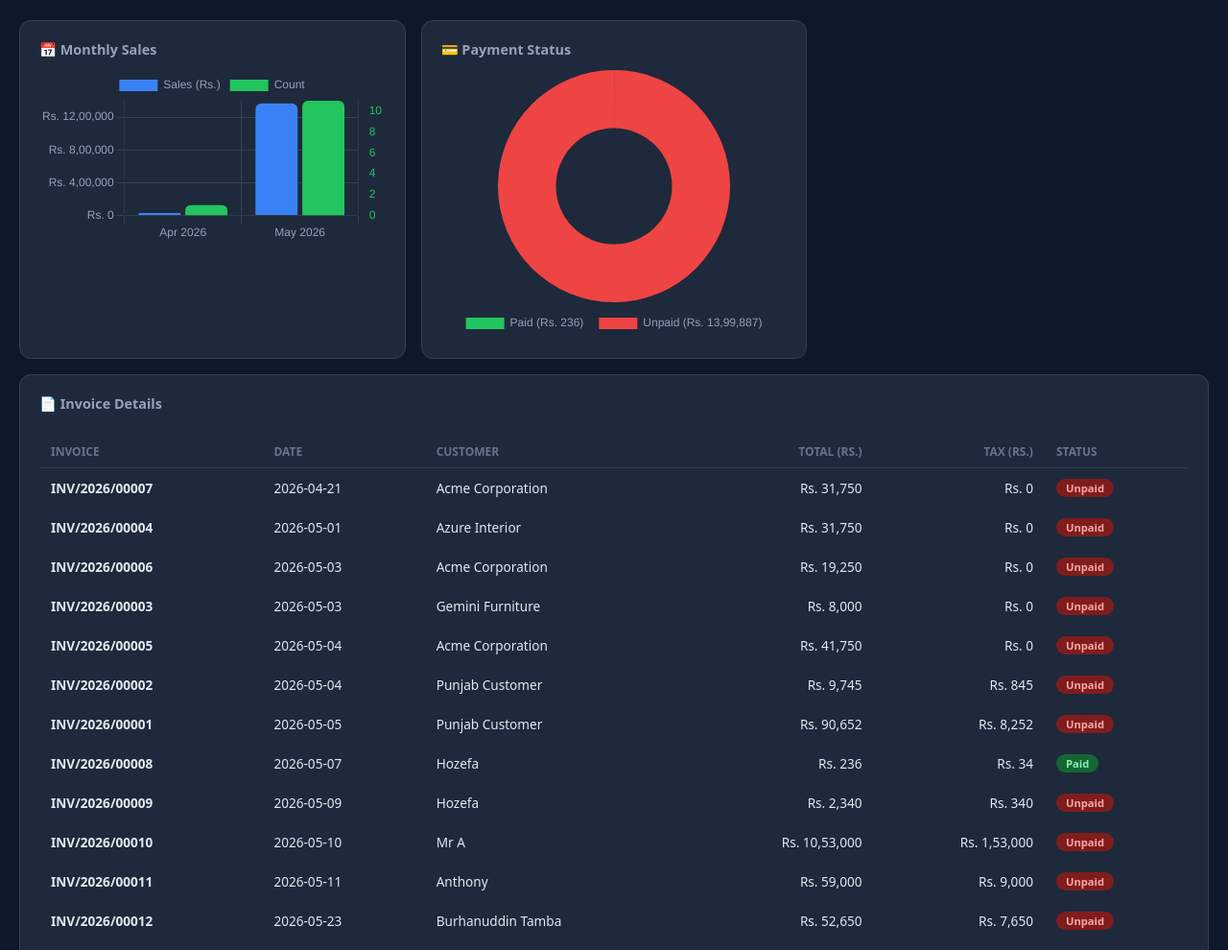
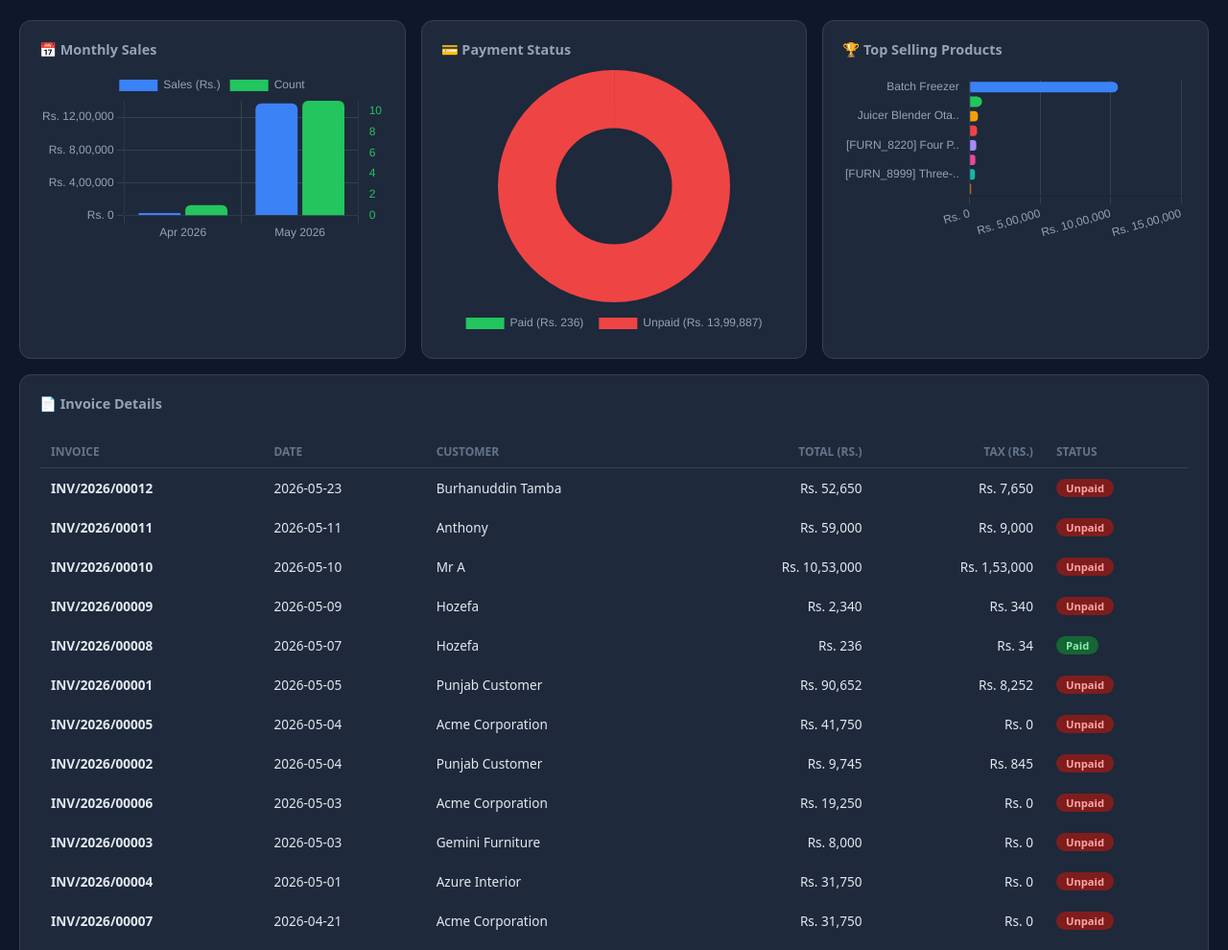
Before and after one commit to hussainezzi/sales-dashboard, a plain HTML site: page index.html in a window 1280 px wide. Shown: the part 362-1352 px from the top of the page at 96% size. Drawn offline with nearby package versions, Linux system fonts and the light colour scheme.

Commit message:
Add product sales chart to dashboard

```diff
--- a/data.json
+++ b/data.json
@@ -1,7 +1,7 @@
 {
   "company": "Bismillah Traders",
   "period": "Jan 06, 2026 \u2013 Jul 05, 2026",
-  "generated": "2026-07-05 18:39 PKT",
+  "generated": "2026-07-05 18:51 PKT",
   "summary": {
     "total_invoices": 12,
     "grand_total": 1400123.34,
@@ -24,21 +24,75 @@
   },
   "invoices": [
     {
-      "invoice": "INV/2026/00007",
-      "date": "2026-04-21",
+      "invoice": "INV/2026/00012",
+      "date": "2026-05-23",
+      "customer": "Burhanuddin Tamba",
+      "total": 52650.0,
+      "untaxed": 45000.0,
+      "tax": 7650.0,
+      "paid": false
+    },
+    {
+      "invoice": "INV/2026/00011",
+      "date": "2026-05-11",
+      "customer": "Anthony",
+      "total": 59000.0,
+      "untaxed": 50000.0,
+      "tax": 9000.0,
+      "paid": false
+    },
+    {
+      "invoice": "INV/2026/00010",
+      "date": "2026-05-10",
+      "customer": "Mr A",
+      "total": 1053000.0,
+      "untaxed": 900000.0,
+      "tax": 153000.0,
+      "paid": false
+    },
+    {
+      "invoice": "INV/2026/00009",
+      "date": "2026-05-09",
+      "customer": "Hozefa",
+      "total": 2340.0,
+      "untaxed": 2000.0,
+      "tax": 340.0,
+      "paid": false
+    },
+    {
+      "invoice": "INV/2026/00008",
+      "date": "2026-05-07",
+      "customer": "Hozefa",
+      "total": 236.34,
+      "untaxed": 202.0,
+      "tax": 34.34,
+      "paid": true
+    },
+    {
+      "invoice": "INV/2026/00001",
+      "date": "2026-05-05",
+      "customer": "Punjab Customer",
+      "total": 90652.0,
+      "untaxed": 82400.0,
+      "tax": 8252.0,
+      "paid": false
+    },
+    {
+      "invoice": "INV/2026/00005",
+      "date": "2026-05-04",
       "customer": "Acme Corporation",
-      "total": 31750.0,
-      "untaxed": 31750.0,
+      "total": 41750.0,
+      "untaxed": 41750.0,
       "tax": 0.0,
       "paid": false
     },
     {
-      "invoice": "INV/2026/00004",
-      "date": "2026-05-01",
-      "customer": "Azure Interior",
-      "total": 31750.0,
-      "untaxed": 31750.0,
-      "tax": 0.0,
+      "invoice": "INV/2026/00002",
+      "date": "2026-05-04",
+      "customer": "Punjab Customer",
+      "total": 9745.0,
+      "untaxed": 8900.0,
+      "tax": 845.0,
       "paid": false
     },
     {
@@ -60,76 +114,84 @@
       "paid": false
     },
     {
-      "invoice": "INV/2026/00005",
-      "date": "2026-05-04",
-      "customer": "Acme Corporation",
-      "total": 41750.0,
-      "untaxed": 41750.0,
+      "invoice": "INV/2026/00004",
+      "date": "2026-05-01",
+      "customer": "Azure Interior",
+      "total": 31750.0,
+      "untaxed": 31750.0,
       "tax": 0.0,
       "paid": false
     },
     {
-      "invoice": "INV/2026/00002",
-      "date": "2026-05-04",
-      "customer": "Punjab Customer",
-      "total": 9745.0,
-      "untaxed": 8900.0,
-      "tax": 845.0,
+      "invoice": "INV/2026/00007",
+      "date": "2026-04-21",
+      "customer": "Acme Corporation",
+      "total": 31750.0,
+      "untaxed": 31750.0,
+      "tax": 0.0,
       "paid": false
+    }
+  ],
+  "products": [
+    {
+      "name": "Batch Freezer",
+      "qty": 2.0,
+      "total": 1053000.0
     },
     {
-      "invoice": "INV/2026/00001",
-      "date": "2026-05-05",
-      "customer": "Punjab Customer",
-      "total": 90652.0,
-      "untaxed": 82400.0,
-      "tax": 8252.0,
-      "paid": false
+      "name": "[E-COM09] Large Desk",
+      "qty": 2.0,
+      "total": 88000.0
     },
     {
-      "invoice": "INV/2026/00008",
-      "date": "2026-05-07",
-      "customer": "Hozefa",
-      "total": 236.34,
-      "untaxed": 202.0,
-      "tax": 34.34,
-      "paid": true
+      "name": "Juicer Blender Otajia",
+      "qty": 2.0,
+      "total": 59000.0
     },
     {
-      "invoice": "INV/2026/00009",
-      "date": "2026-05-09",
-      "customer": "Hozefa",
-      "total": 2340.0,
-      "untaxed": 2000.0,
-      "tax": 340.0,
-      "paid": false
+      "name": "Paghri",
+      "qty": 5.0,
+      "total": 52650.0
     },
     {
-      "invoice": "INV/2026/00010",
-      "date": "2026-05-10",
-      "customer": "Mr A",
-      "total": 1053000.0,
-      "untaxed": 900000.0,
-      "tax": 153000.0,
-      "paid": false
+      "name": "[FURN_8220] Four Person Desk",
+      "qty": 20.0,
+      "total": 47000.0
     },
     {
-      "invoice": "INV/2026/00011",
-      "date": "2026-05-11",
-      "customer": "Anthony",
-      "total": 59000.0,
-      "untaxed": 50000.0,
-      "tax": 9000.0,
-      "paid": false
+      "name": "[FURN_6741] Large Meeting Table",
+      "qty": 10.0,
+      "total": 40000.0
     },
     {
-      "invoice": "INV/2026/00012",
-      "date": "2026-05-23",
-      "customer": "Burhanuddin Tamba",
-      "total": 52650.0,
-      "untaxed": 45000.0,
-      "tax": 7650.0,
-      "paid": false
+      "name": "[FURN_8999] Three-Seat Sofa",
+      "qty": 25.0,
+      "total": 37500.0
+    },
+    {
+      "name": "[E-COM10] Pedal Bin",
+      "qty": 5.0,
+      "total": 10192.0
+    },
+    {
+      "name": "[FURN_0096] Customizable Desk (Steel, White)",
+      "qty": 10.0,
+      "total": 8000.0
+    },
+    {
+      "name": "Solar Panel",
+      "qty": 2.0,
+      "total": 2340.0
+    },
+    {
+      "name": "[E-COM11] Cabinet with Doors",
+      "qty": 7.0,
+      "total": 2205.0
+    },
+    {
+      "name": "Ozaark",
+      "qty": 2.0,
+      "total": 236.34
     }
   ]
 }
--- a/index.html
+++ b/index.html
@@ -62,6 +62,10 @@
     <div class="chart-card">
       <h3>💳 Payment Status</h3>
       <canvas id="paymentChart"></canvas>
+    </div>
+    <div class="chart-card">
+      <h3>🏆 Top Selling Products</h3>
+      <canvas id="productChart"></canvas>
     </div>
     <div class="chart-card" style="grid-column: 1 / -1;">
       <h3>📄 Invoice Details</h3>
@@ -165,6 +169,32 @@ function init() {
       }
     });
 
+    // Product chart
+    if (d.products && d.products.length) {
+      const topN = d.products.slice(0, 8);
+      new Chart(document.getElementById('productChart'), {
+        type: 'bar',
+        data: {
+          labels: topN.map(p => p.name.length > 20 ? p.name.slice(0, 18) + '..' : p.name),
+          datasets: [{
+            label: 'Sales (Rs.)',
+            data: topN.map(p => p.total),
+            backgroundColor: ['#3b82f6','#22c55e','#f59e0b','#ef4444','#a78bfa','#ec4899','#14b8a6','#f97316'],
+            borderRadius: 6
+          }]
+        },
+        options: {
+          indexAxis: 'y',
+          responsive: true,
+          plugins: { legend: { display: false } },
+          scales: {
+            x: { ticks: { color: '#94a3b8', callback: v => 'Rs. ' + fmtRs(v) }, grid: { color: '#334155' }, beginAtZero: true },
+            y: { ticks: { color: '#94a3b8' }, grid: { display: false } }
+          }
+        }
+      });
+    }
+
     // Payment chart
     new Chart(document.getElementById('paymentChart'), {
       type: 'doughnut',
```
